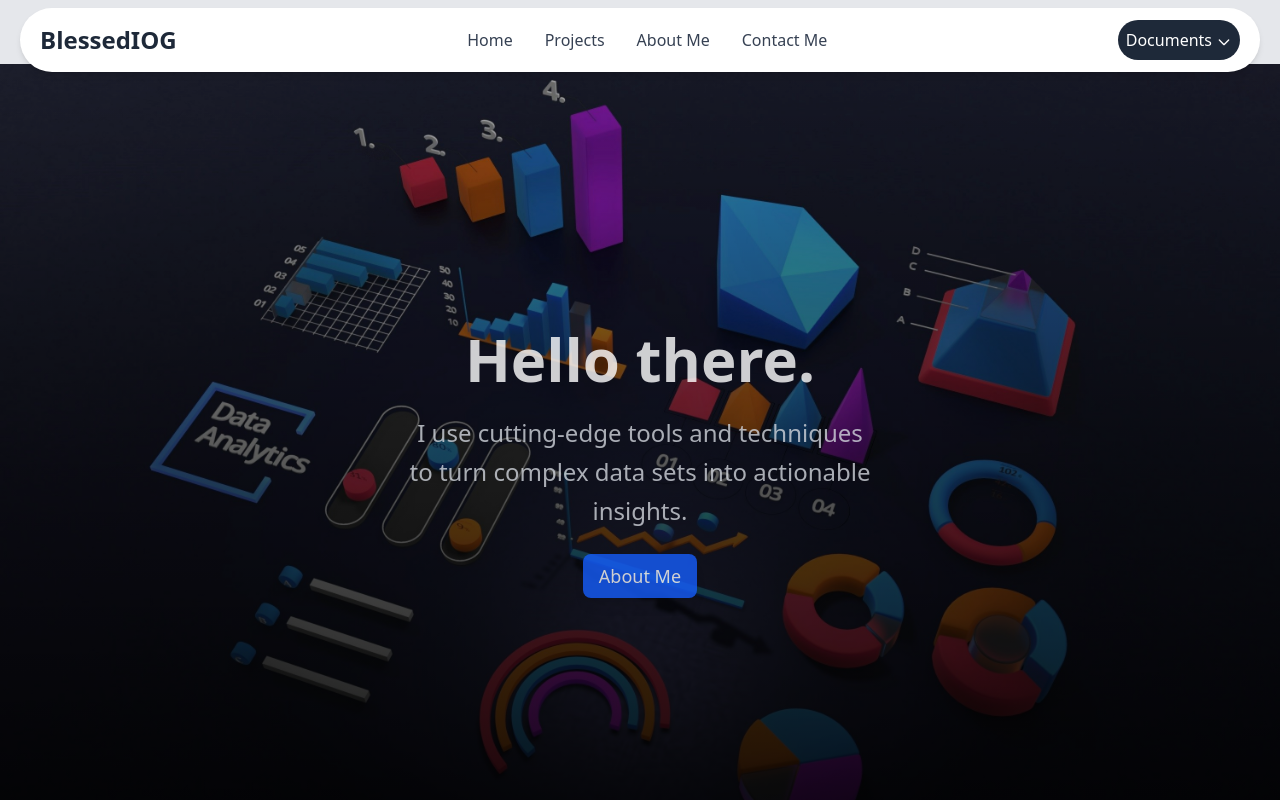
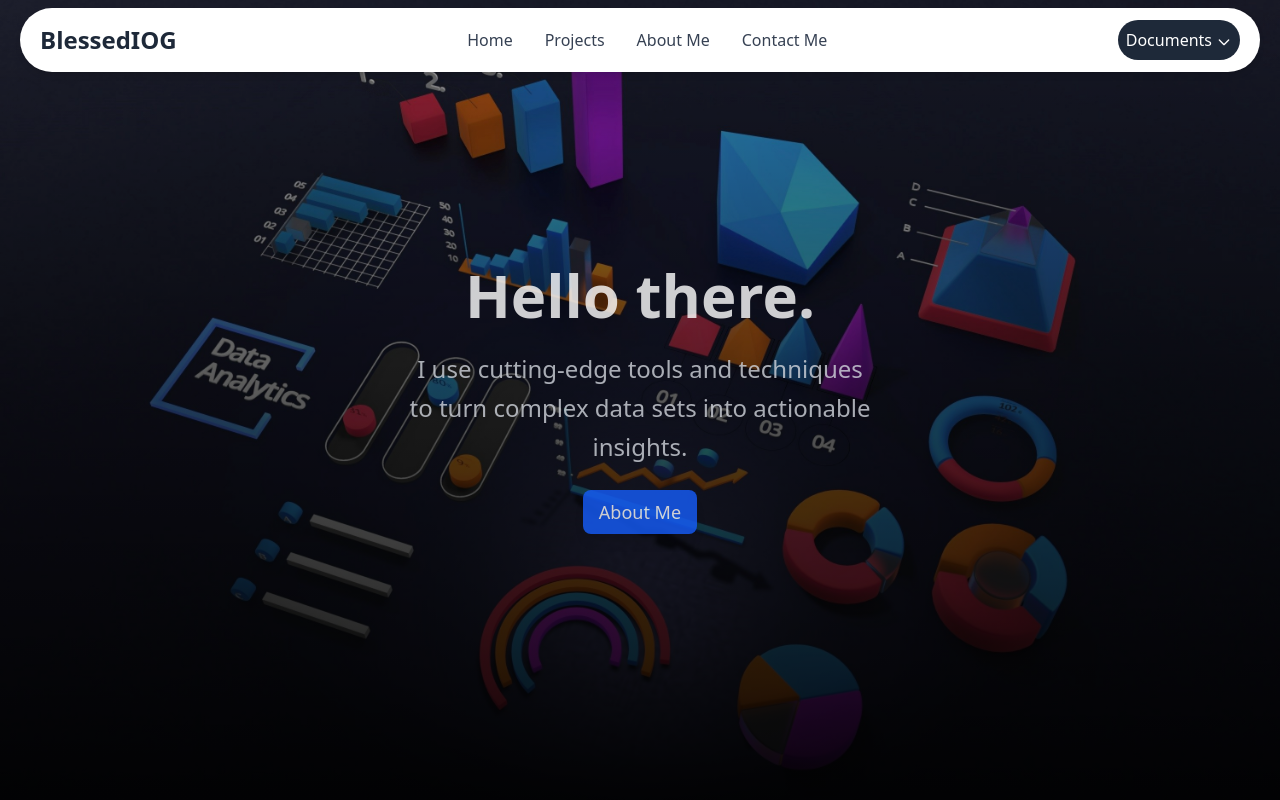
Before and after one commit to Oluwasegun122/blessediog, a Next.js app: page / in a window 1280 px wide. Shown: the top 800 px of the page. Built offline with nearby package versions, Linux system fonts and the light colour scheme.

Commit message:
first commit

```diff
--- a/app/layout.tsx
+++ b/app/layout.tsx
@@ -33,7 +33,7 @@
         className={`${geistSans.variable} ${geistMono.variable} antialiased bg-gray-200`}
       >
         <Header />
-        <main className="min-h-screen pt-16">
+        <main className="min-h-screen top-0">
           {" "}
           {/* Added padding for fixed header */}
           {children}
```
